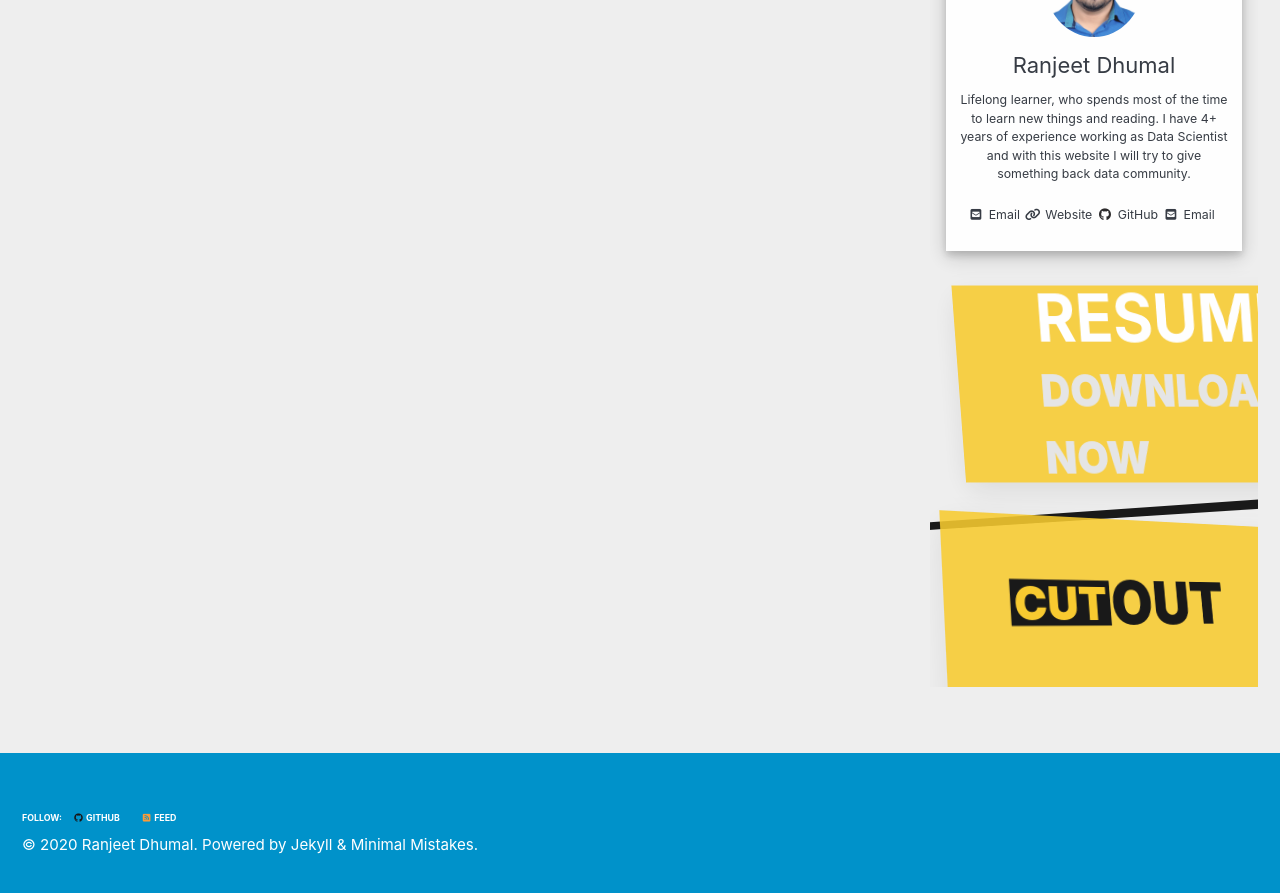
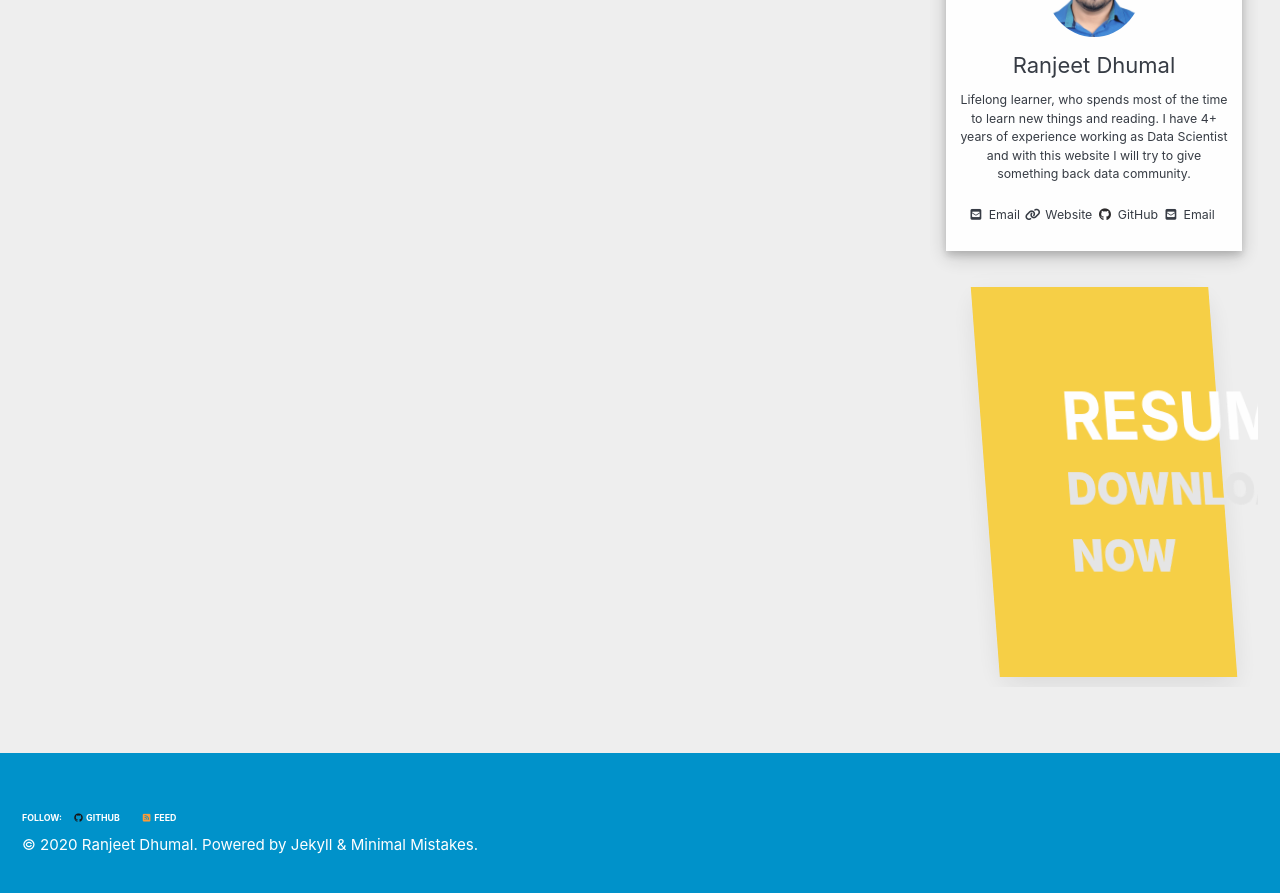
Before and after one commit to ranjeetds/ranjeetds.github.io, a Jekyll site: the page built from index.html, in a window 1280 px wide and 900 px high, scrolled down 189 px. Shown: the top 893 px of the window. Built offline with Jekyll 4.4.1, drawn with Linux system fonts in a browser that asks for light colours; cached includes are drawn as plain includes; nearby versions of some CDN libraries; the list of posts is cut into pages by our own code.

Commit message:
Update _sidebar.scss

```diff
--- a/_sass/minimal-mistakes/_sidebar.scss
+++ b/_sass/minimal-mistakes/_sidebar.scss
@@ -451,8 +451,8 @@
 
 .card {
   grid-area: 1 / 1;
-  height: 200px;
-  width: 400px;
+  height: 80%;
+  width: 80%;
   transform: translateX(10px) rotateY(25deg) rotateX(10deg);
   background: rgba(249, 198, 26, 0.88);
   display: flex;
```
